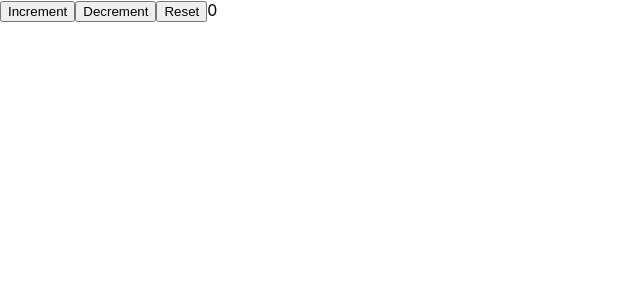
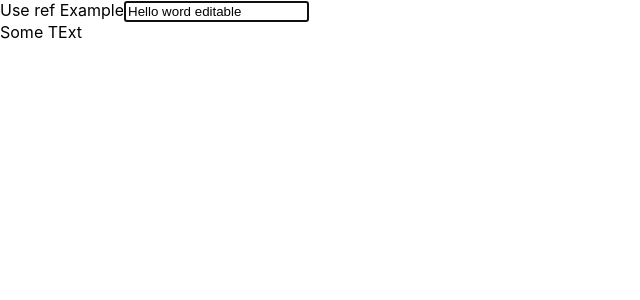
Before and after one commit to LucasLinsDev/react-course, a React (Create React App) app: page / in a window 1280 px wide. Shown: the top 300 px of the page, without its empty margins (0-640 px from the left). Built offline with nearby package versions, Linux system fonts and the light colour scheme.

Commit message:
add useRef

```diff
--- a/src/App.js
+++ b/src/App.js
@@ -1,11 +1,12 @@
 import ClassBasedComponent from "./components/classBasedComponent";
 import UseSteateHookExample from "./Hooks/useState";
 import { UseReducerHookExample } from "./UseReducer";
+import UseRefExample from "./UseRef";
 
 function App() {
   return (
 
-    <UseReducerHookExample/>
+    <UseRefExample/>
   );
 }
 
--- /dev/null
+++ b/src/UseRef/index.jsx
@@ -0,0 +1,44 @@
+import React, {
+  createRef,
+  forwardRef,
+  useEffect,
+  useRef,
+  useState,
+} from "react";
+
+const Child = forwardRef((props, ref) => {
+  return <div ref={ref}>Some TExt</div>;
+});
+
+const UseRefExample = () => {
+  const [htmlBody, sethtmlBody] = useState();
+  const divRef = createRef(null);
+  const inputRef = createRef(null);
+  console.log(inputRef);
+  const handleOnchange = (e) => {
+    console.log(inputRef.current.type);
+  };
+
+  useEffect(() => {
+    console.log(inputRef.current);
+    inputRef.current.focus();
+    inputRef.current.value = "Hello word editable";
+  }, []);
+
+  return (
+    <div>
+      Use ref Example
+      <input
+        type="text"
+        placeholder="lucas"
+        id="name"
+        name="name"
+        defaultValue={"hello word"}
+        ref={inputRef}
+      />
+      <Child ref={divRef} />
+    </div>
+  );
+};
+
+export default UseRefExample;
```
